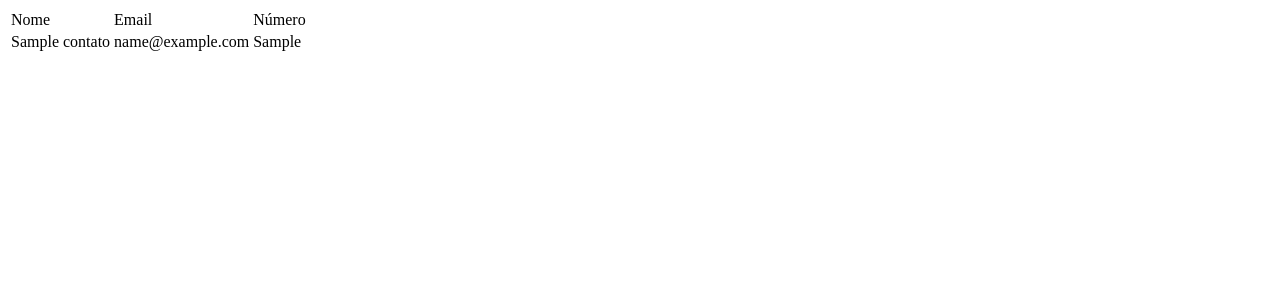
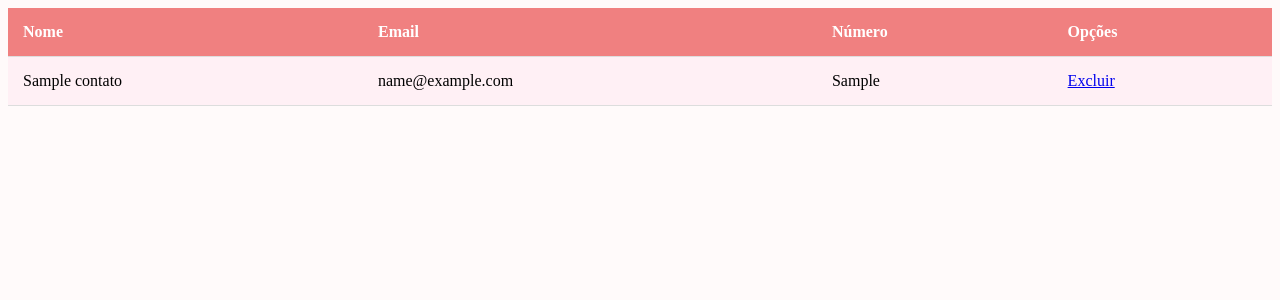
Before and after one commit to laianehoger/programacao, a PHP site: page /mostrar_agenda.php in a window 1280 px wide. Shown: the top 300 px of the page. Run offline with PHP 8.4, Linux system fonts and the light colour scheme; tables that the repository leaves empty or names only in its code hold one stand-in row (values such as "Sample post").

Commit message:
Add files via upload

```diff
--- a/mostrar_agenda.php
+++ b/mostrar_agenda.php
@@ -4,8 +4,34 @@
 	<meta charset="utf-8">
 	<meta name="viewport" content="width=device-width, initial-scale=1">
 	<title>Mostrando os contatos da agenda</title>
+	<style type="text/css">
+		table{
+			border-collapse:  collapse;
+			width:  100%;
+		}
+		th{
+			heigth: 30px;
+			background-color:  lightcoral;
+			color:  white;
+		}
+		th, td{
+			padding:  15px;
+			text-align: left;
+			border-bottom: 1px solid #ddd;
+		}
+		tr:hover{
+			background-color: #f5f5f5;
+		}
+
+		tr:nth-child(even){
+			background-color: lavenderblush;
+		}
+
+
+	</style>
 </head>
-<body>
+<body bgcolor="#FFFAFA">
+
 	<?php
 	$conn = mysqli_connect("127.0.0.1", "root", "", "agenda");
 	//testando
@@ -16,9 +42,9 @@
 
 		if (mysqli_num_rows($registros) > 0){
 			//codigo p mostrar registros
-			echo ("<table><tr><td>Nome</td><td>Email</td><td>Número</td></tr>");
+			echo ("<table><tr><th>Nome</th><th>Email</th><th>Número</th><th>Opções</th></tr>");
 			while($registro = mysqli_fetch_array($registros)){
-				echo("<tr><td>$registro[nome]</td><td>$registro[email]</td><td>$registro[numero]</td></tr>");
+				echo("<tr><td>$registro[nome]</td><td>$registro[email]</td><td>$registro[numero]</td><td><a href='excluir_contato.php?id_contato=$registro[id]'>Excluir</a></td></tr>");
 			}
 			echo("</table>");
 
```
Also changed, not shown: excluir_contato.php (added, +21 -0 lines), inserir_contato.php (added, +82 -0 lines).
